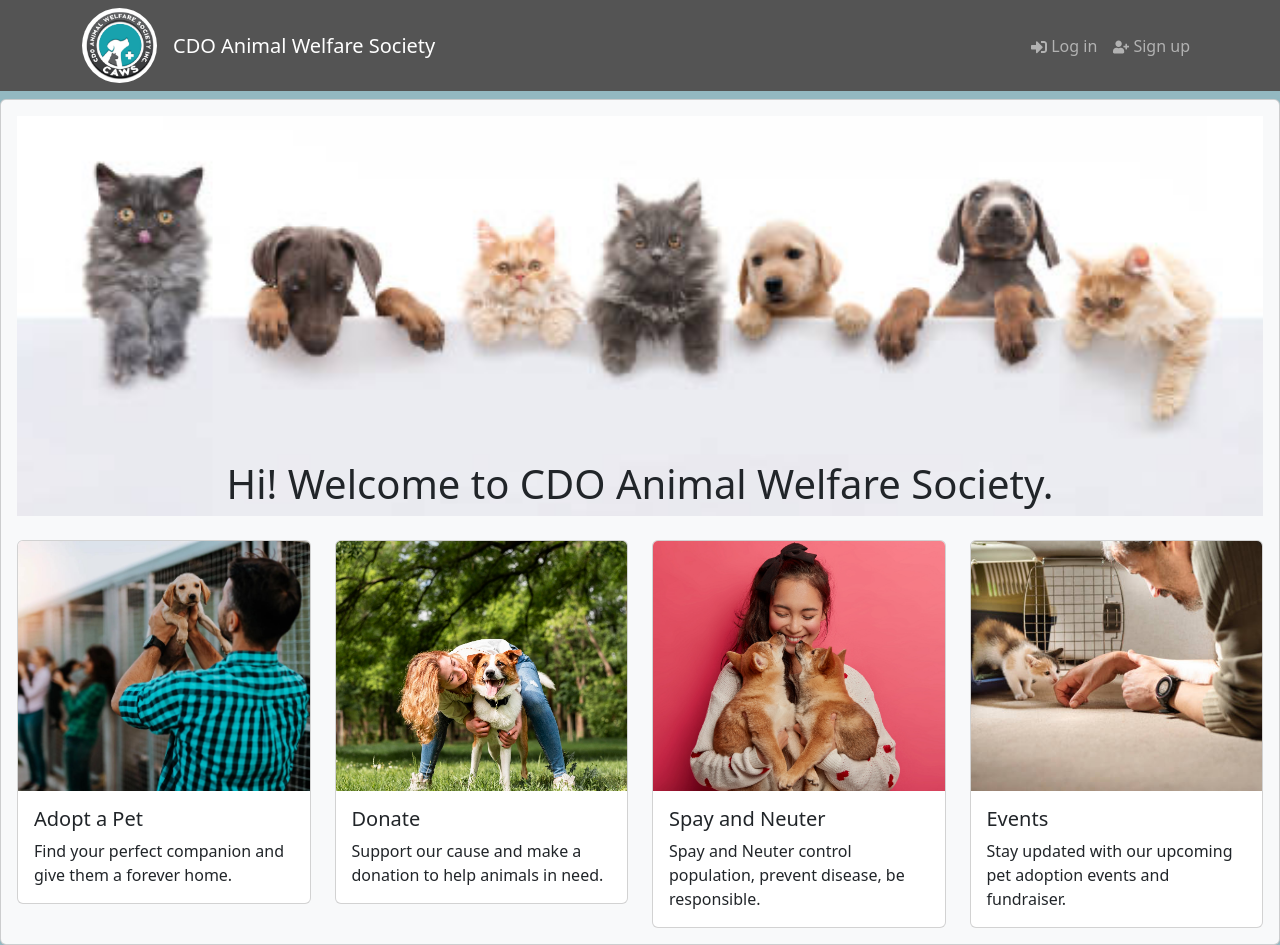
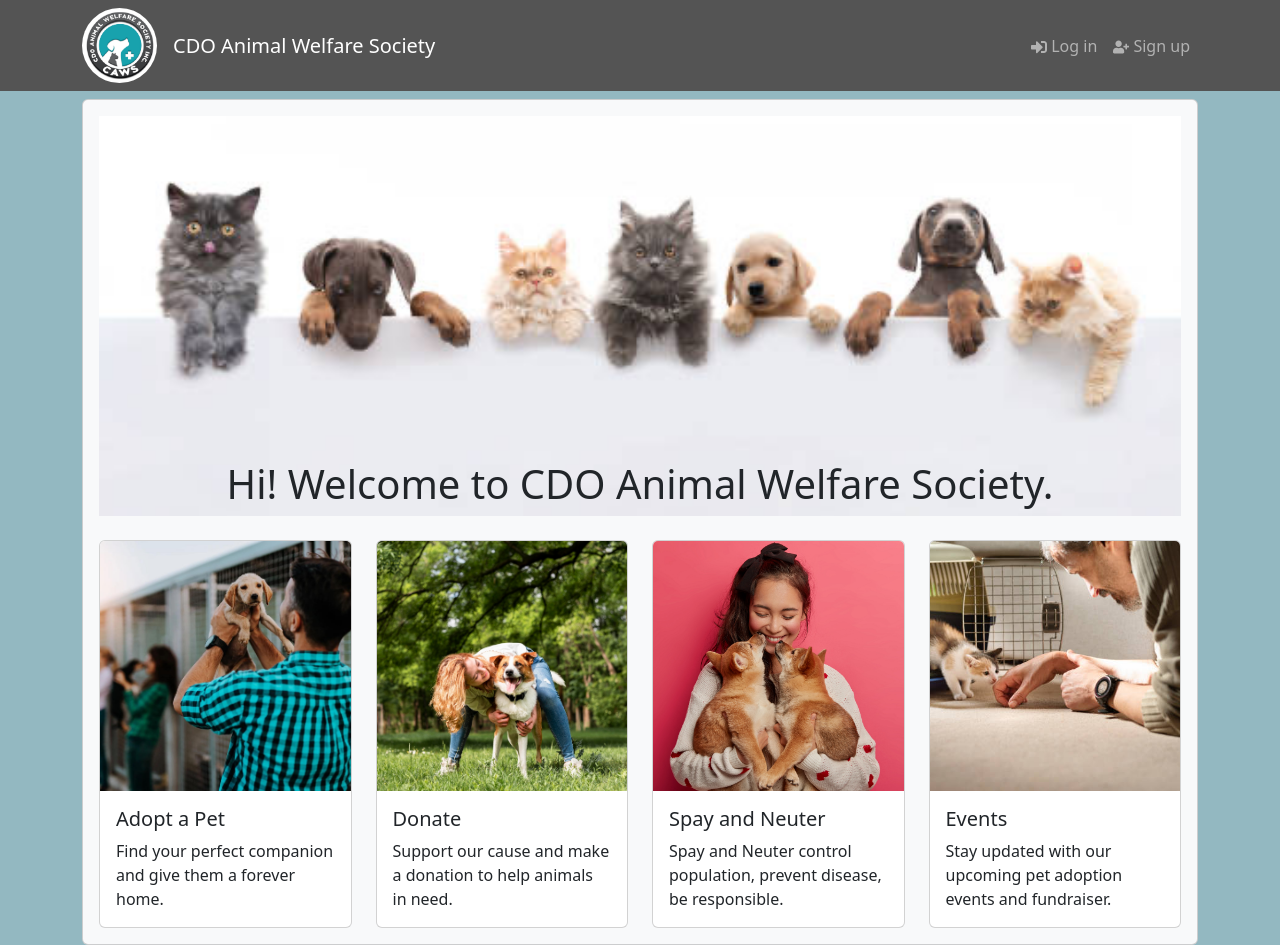
Before and after one commit to ddjplatan/wbsams, a React (Vite) app in the folder frontend/: page / in a window 1280 px wide. Built offline with nearby package versions, Linux system fonts and the light colour scheme.

Commit message:
changed margin

```diff
--- a/frontend/src/App.jsx
+++ b/frontend/src/App.jsx
@@ -9,7 +9,9 @@ const App = () => {
     <>
       <Header />
       <ToastContainer />
+      <Container className="d-flex justify-content-center m2">
       <Outlet />
+      </Container>
     </>
   );
 };
```
Also changed, not shown: 1 other file (tests, documents, lock files or other folders).
